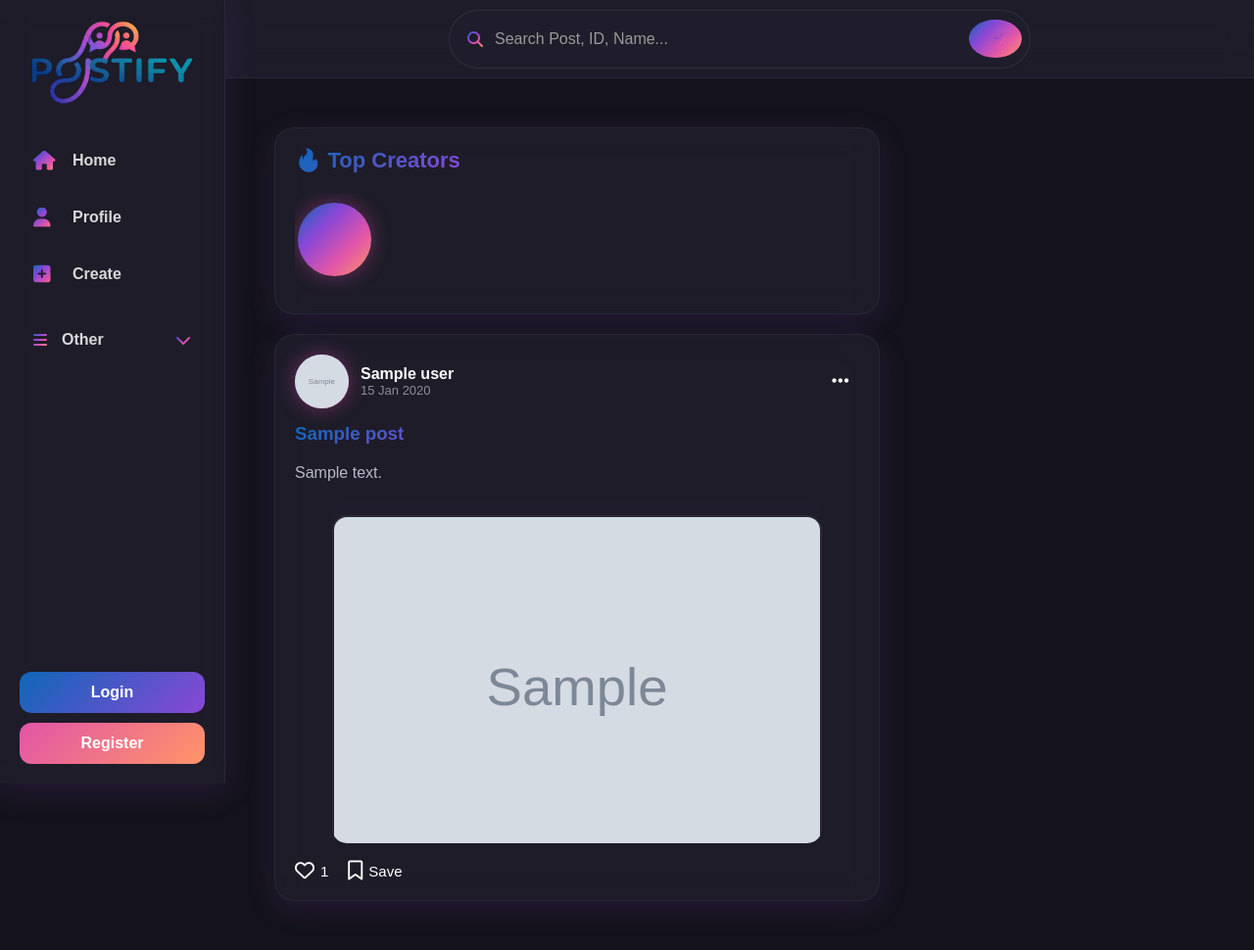
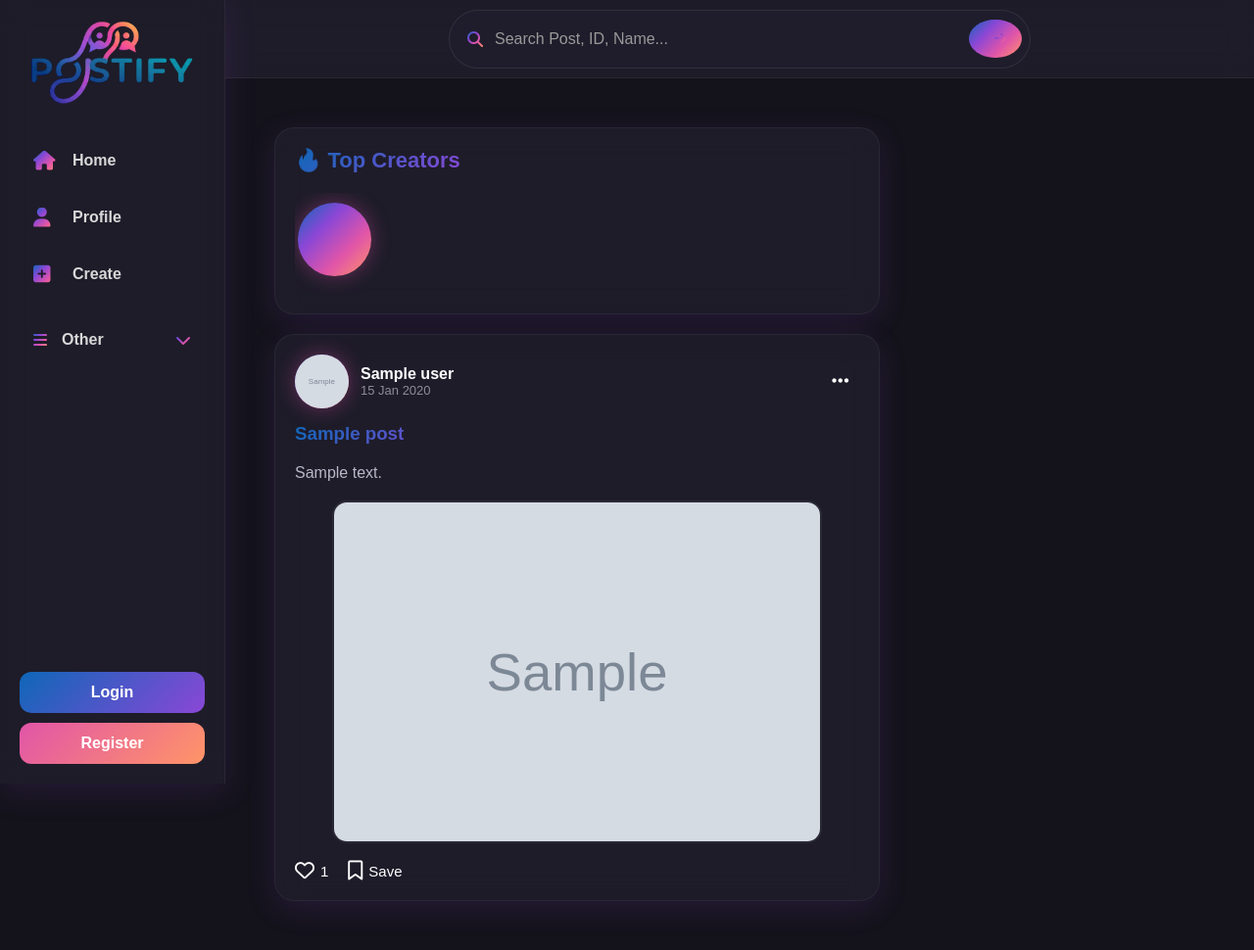
Before and after one commit to ghogharifenil/Postify, a Django app: template post/templates/post/home.html in a window 1280 px wide. Shown: the whole page at 98% size. Run offline with Django 5.2, Linux system fonts and the light colour scheme; tables that the repository leaves empty hold one stand-in row (values such as "Sample post"); the template is opened without the code that fills it: values that come from a table or form of the project are taken from there, most other values are stand-ins (such as "Sample title", 1, 10 or a date in 2020); grey boxes marked "Sample" are stand-in pictures.

Commit message:
render deploy web site

```diff
--- a/post/static/css/home.css
+++ b/post/static/css/home.css
@@ -199,15 +199,6 @@ body {
     background:#1f1d2b;
 
     overflow:hidden;
-}
-.image-box{
-    width:100%;
-    max-width:500px;
-    aspect-ratio:500 / 350;
-    margin:15px auto 0;
-    border-radius:15px;
-    overflow:hidden;
-    background:#1f1d2b;
 }
 
 .image-box img{
```
